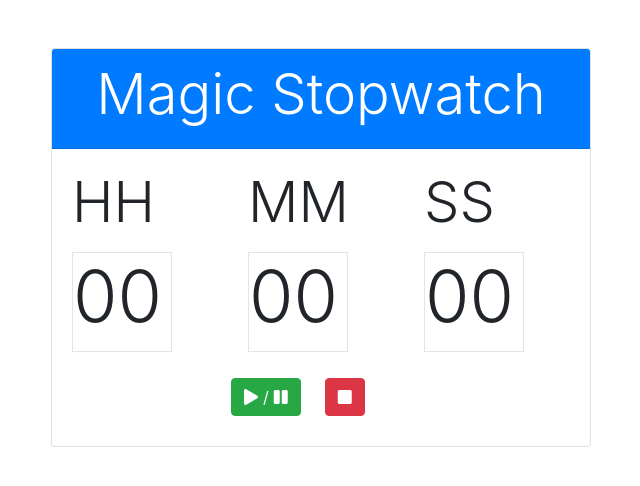
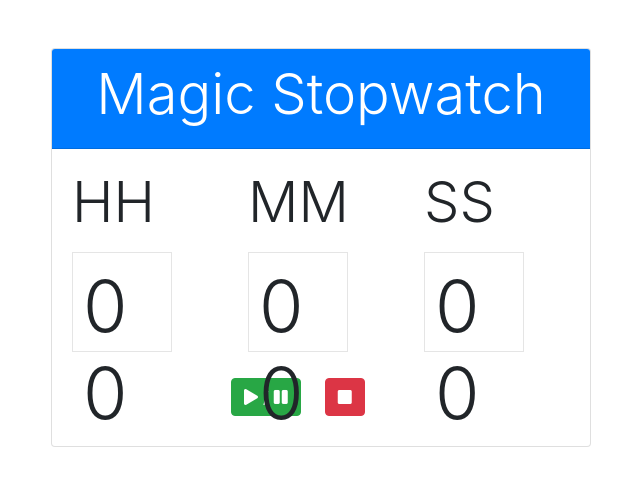
Before and after one commit to lightningbolt123/stopwatch, a React (Create React App) app: page / in a window 1280 px wide. Shown: the top 486 px of the page, without its empty margins (319-959 px from the left). Built offline with nearby package versions, Linux system fonts and the light colour scheme.

Commit message:
I padded the time windows

```diff
--- a/src/components/StopWatch.js
+++ b/src/components/StopWatch.js
@@ -61,21 +61,21 @@ export default function StopWatch() {
                 <div className="row">
                     <div className="col-4" style={{ paddingRight:'10px'}}>
                         <label><h4 className="display-4 text-center">HH</h4></label>
-                        <div style={{ width: '100px', height: '100px', border:'1px solid rgba(0, 0, 0, 0.1)'}}>
+                        <div style={{ width: '100px', height: '100px', border:'1px solid rgba(0, 0, 0, 0.1)', padding:'10px'}}>
                             <h1 className="display-3">{h < 10 ? `0${h}` : h}</h1>
                         </div>
                     </div>
 
                     <div className="col-4" style={{ paddingRight:'10px'}}>
                         <label><h4 className="display-4 text-center">MM</h4></label>
-                        <div style={{ width: '100px', height: '100px', border:'1px solid rgba(0, 0, 0, 0.1)'}}>
+                        <div style={{ width: '100px', height: '100px', border:'1px solid rgba(0, 0, 0, 0.1)', padding:'10px'}}>
                             <h1 className="display-3">{m < 10 ? `0${m}` : m}</h1>
                         </div>
                     </div>
 
                     <div className="col-4" style={{ paddingRight:'10px'}}>
                         <label><h4 className="display-4 text-center">SS</h4></label>
-                        <div style={{ width: '100px', height: '100px', border:'1px solid rgba(0, 0, 0, 0.1)'}}>
+                        <div style={{ width: '100px', height: '100px', border:'1px solid rgba(0, 0, 0, 0.1)', padding:'10px'}}>
                             <h1 className="display-3">{s < 10 ? `0${s}` : s}</h1>
                         </div>
                     </div>
```
